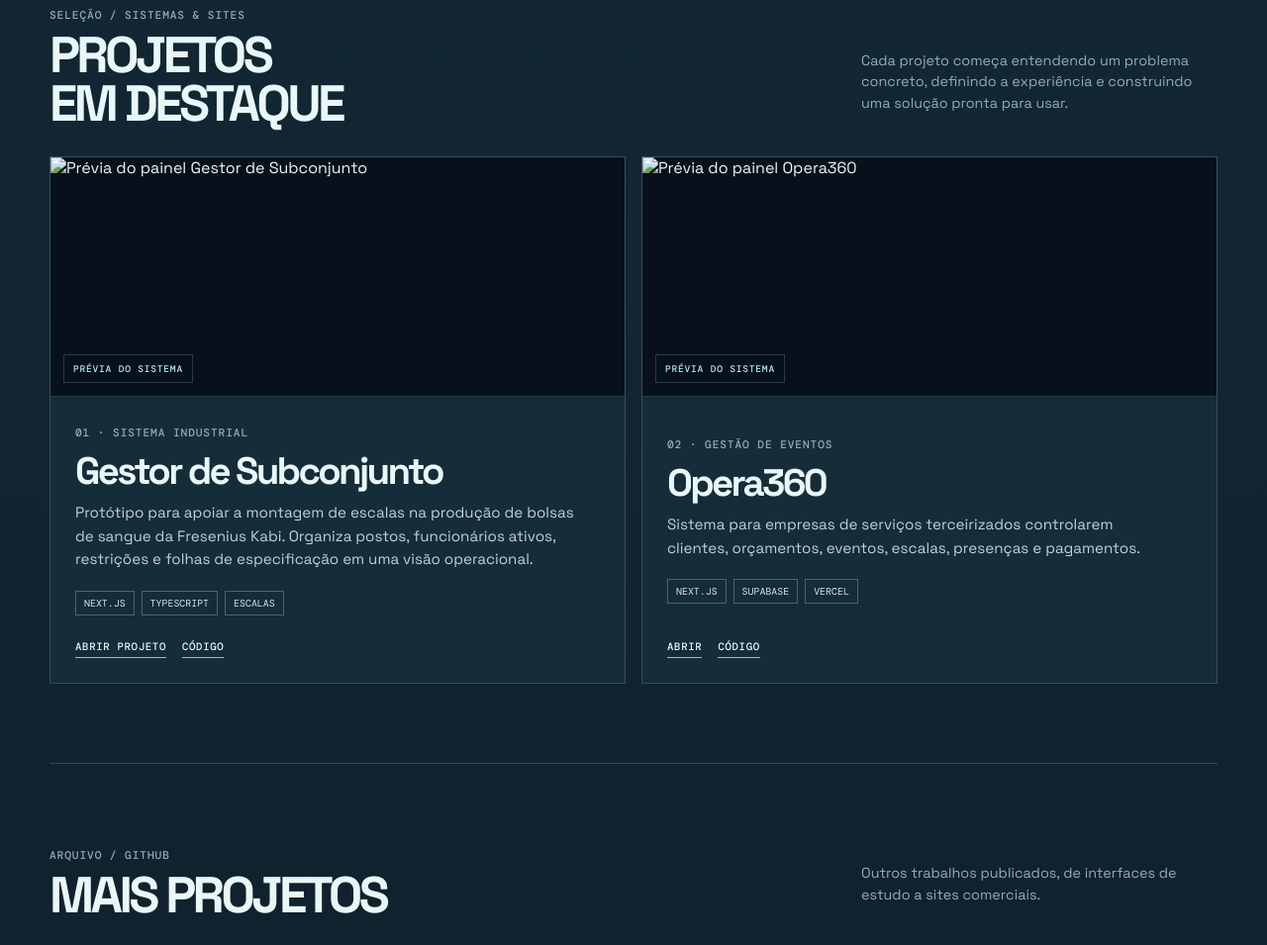
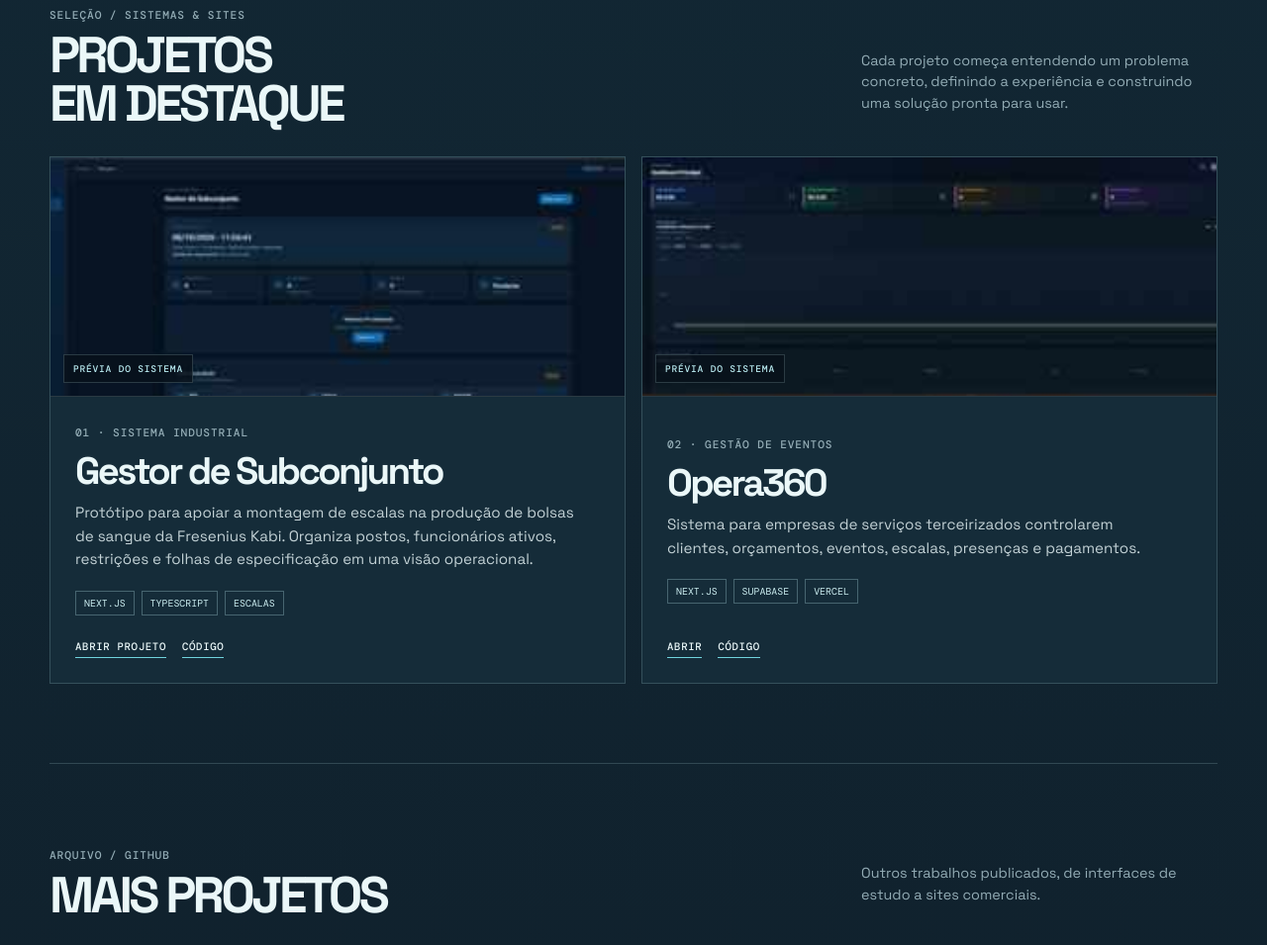
Before and after one commit to FernandoReys/portfolio, a plain HTML site: page index.html in a window 1280 px wide. Shown: the part 785-1740 px from the top of the page at 99% size. Drawn offline with nearby package versions, Linux system fonts and the light colour scheme.

Commit message:
Ajusta caminhos das prévias do portfólio

```diff
--- a/index.html
+++ b/index.html
@@ -27,8 +27,8 @@
     <main id="inicio">
       <section class="hero"><div><div class="eyebrow mono"><i class="dot"></i> Portfólio / 2026</div><h1>Produtos digitais<br>feitos para <em>resolver.</em></h1><p class="intro">Sou Fernando Reis, estudante de ADS e desenvolvedor front-end. Transformo necessidades reais em sistemas, sites e experiências digitais claras — da ideia ao projeto publicado.</p></div><aside class="profile"><img src="https://avatars.githubusercontent.com/u/170037194?v=4" alt="Fernando Reis"><div><strong>Fernando dos Reis Souza</strong><p>Front-end Developer · Systems Analyst</p></div><div class="stats"><div><b>05+</b><span>Projetos em destaque</span></div><div><b>21</b><span>Anos</span></div><div><b>BR</b><span>São Paulo</span></div></div></aside></section>
       <section id="projetos"><div class="section-head"><div><span class="mono">Seleção / Sistemas & Sites</span><h2>Projetos<br>em destaque</h2></div><p>Cada projeto começa entendendo um problema concreto, definindo a experiência e construindo uma solução pronta para usar.</p></div>
-        <div class="featured"><article class="project"><div class="preview"><img src="assets/gestor-dashboard.png" alt="Prévia do painel Gestor de Subconjunto"><span>Prévia do sistema</span></div><div><span class="mono">01 · Sistema industrial</span><h3 class="project-title">Gestor de Subconjunto</h3><p>Protótipo para apoiar a montagem de escalas na produção de bolsas de sangue da Fresenius Kabi. Organiza postos, funcionários ativos, restrições e folhas de especificação em uma visão operacional.</p><div class="tagrow"><span class="tag">Next.js</span><span class="tag">TypeScript</span><span class="tag">Escalas</span></div></div><div class="actions"><a href="https://gestor-de-subconjunto.vercel.app/" target="_blank" rel="noreferrer">Abrir projeto</a><a href="https://github.com/FernandoReys/gestor-de-subconjunto" target="_blank" rel="noreferrer">Código</a></div></article>
-          <article class="project"><div class="preview"><img src="assets/opera-dashboard.png" alt="Prévia do painel Opera360"><span>Prévia do sistema</span></div><div><span class="mono">02 · Gestão de eventos</span><h3 class="project-title">Opera360</h3><p>Sistema para empresas de serviços terceirizados controlarem clientes, orçamentos, eventos, escalas, presenças e pagamentos.</p><div class="tagrow"><span class="tag">Next.js</span><span class="tag">Supabase</span><span class="tag">Vercel</span></div></div><div class="actions"><a href="https://opera360.vercel.app/" target="_blank" rel="noreferrer">Abrir</a><a href="https://github.com/FernandoReys/opera360" target="_blank" rel="noreferrer">Código</a></div></article></div>
+        <div class="featured"><article class="project"><div class="preview"><img src="assets/gestor-dashboard.jpg" alt="Prévia do painel Gestor de Subconjunto"><span>Prévia do sistema</span></div><div><span class="mono">01 · Sistema industrial</span><h3 class="project-title">Gestor de Subconjunto</h3><p>Protótipo para apoiar a montagem de escalas na produção de bolsas de sangue da Fresenius Kabi. Organiza postos, funcionários ativos, restrições e folhas de especificação em uma visão operacional.</p><div class="tagrow"><span class="tag">Next.js</span><span class="tag">TypeScript</span><span class="tag">Escalas</span></div></div><div class="actions"><a href="https://gestor-de-subconjunto.vercel.app/" target="_blank" rel="noreferrer">Abrir projeto</a><a href="https://github.com/FernandoReys/gestor-de-subconjunto" target="_blank" rel="noreferrer">Código</a></div></article>
+          <article class="project"><div class="preview"><img src="assets/opera-dashboard.jpg" alt="Prévia do painel Opera360"><span>Prévia do sistema</span></div><div><span class="mono">02 · Gestão de eventos</span><h3 class="project-title">Opera360</h3><p>Sistema para empresas de serviços terceirizados controlarem clientes, orçamentos, eventos, escalas, presenças e pagamentos.</p><div class="tagrow"><span class="tag">Next.js</span><span class="tag">Supabase</span><span class="tag">Vercel</span></div></div><div class="actions"><a href="https://opera360.vercel.app/" target="_blank" rel="noreferrer">Abrir</a><a href="https://github.com/FernandoReys/opera360" target="_blank" rel="noreferrer">Código</a></div></article></div>
       </section>
       <section><div class="section-head"><div><span class="mono">Arquivo / GitHub</span><h2>Mais projetos</h2></div><p>Outros trabalhos publicados, de interfaces de estudo a sites comerciais.</p></div><div class="archive">
         <a class="mini" href="https://github.com/FernandoReys/fernando-reis-advocacia" target="_blank" rel="noreferrer"><div><span class="mono">Site institucional</span><h3>Fernando Reis Advocacia</h3><p>Site responsivo com serviços, apresentação profissional e canais de contato.</p></div><span class="repo">Ver repositório ↗</span></a>
```
